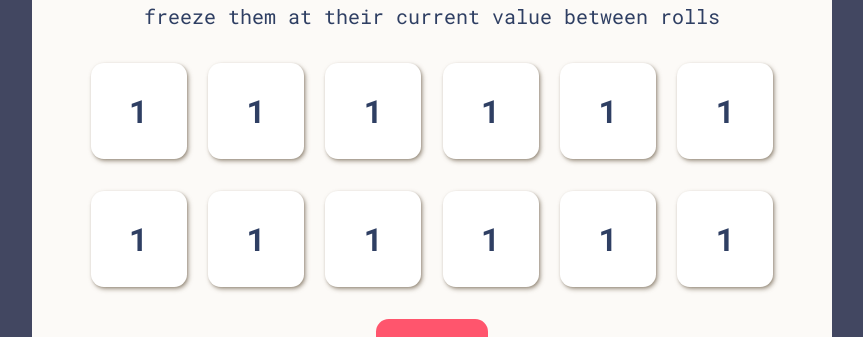
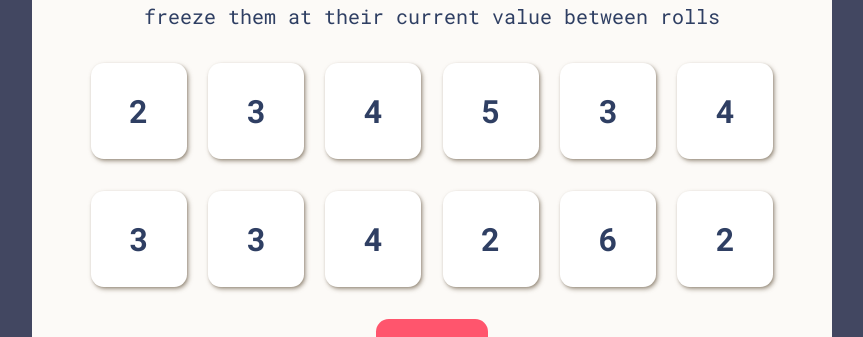
Before and after one commit to NoaSalgado/Tenzies, a React (Vite) app: page / in a window 1280 px wide. Shown: the part 286-623 px from the top of the page, without its empty margins (208-1071 px from the left). Built offline with nearby package versions, Linux system fonts and the light colour scheme.

Commit message:
Feat: initialize allDice state and set all dice initial values

```diff
--- a/src/Board.jsx
+++ b/src/Board.jsx
@@ -1,19 +1,10 @@
 import Dice from './Dice';
-function Board() {
+function Board({ allDice }) {
   return (
     <div className='board'>
-      <Dice />
-      <Dice />
-      <Dice />
-      <Dice />
-      <Dice />
-      <Dice />
-      <Dice />
-      <Dice />
-      <Dice />
-      <Dice />
-      <Dice />
-      <Dice />
+      {allDice.map(({ id, value }) => (
+        <Dice key={id} value={value} />
+      ))}
     </div>
   );
 }
--- a/src/Dice.jsx
+++ b/src/Dice.jsx
@@ -1,5 +1,5 @@
-function Dice() {
-  return <div className='dice'>1</div>;
+function Dice({ value }) {
+  return <div className='dice'>{value}</div>;
 }
 
 export default Dice;
--- a/src/TenziesGame.jsx
+++ b/src/TenziesGame.jsx
@@ -1,13 +1,34 @@
+import { useState } from 'react';
 import Header from './Header';
 import Board from './Board';
 import Button from './Button';
 
+import { v4 as uuidv4 } from 'uuid';
+
 function TenziesGame() {
+  const [allDice, setAllDice] = useState(generateAllInitialDice());
+
+  function generateNewDice() {
+    return {
+      value: Math.floor(Math.random() * 6 + 1),
+      isFreezed: false,
+      id: uuidv4(),
+    };
+  }
+
+  function generateAllInitialDice() {
+    const allInitialDice = [];
+    for (let i = 0; i < 12; i++) {
+      allInitialDice.push(generateNewDice());
+    }
+    return allInitialDice;
+  }
+
   return (
     <>
       <Header />
       <main>
-        <Board />
+        <Board allDice={allDice} />
         <Button />
       </main>
     </>
```
